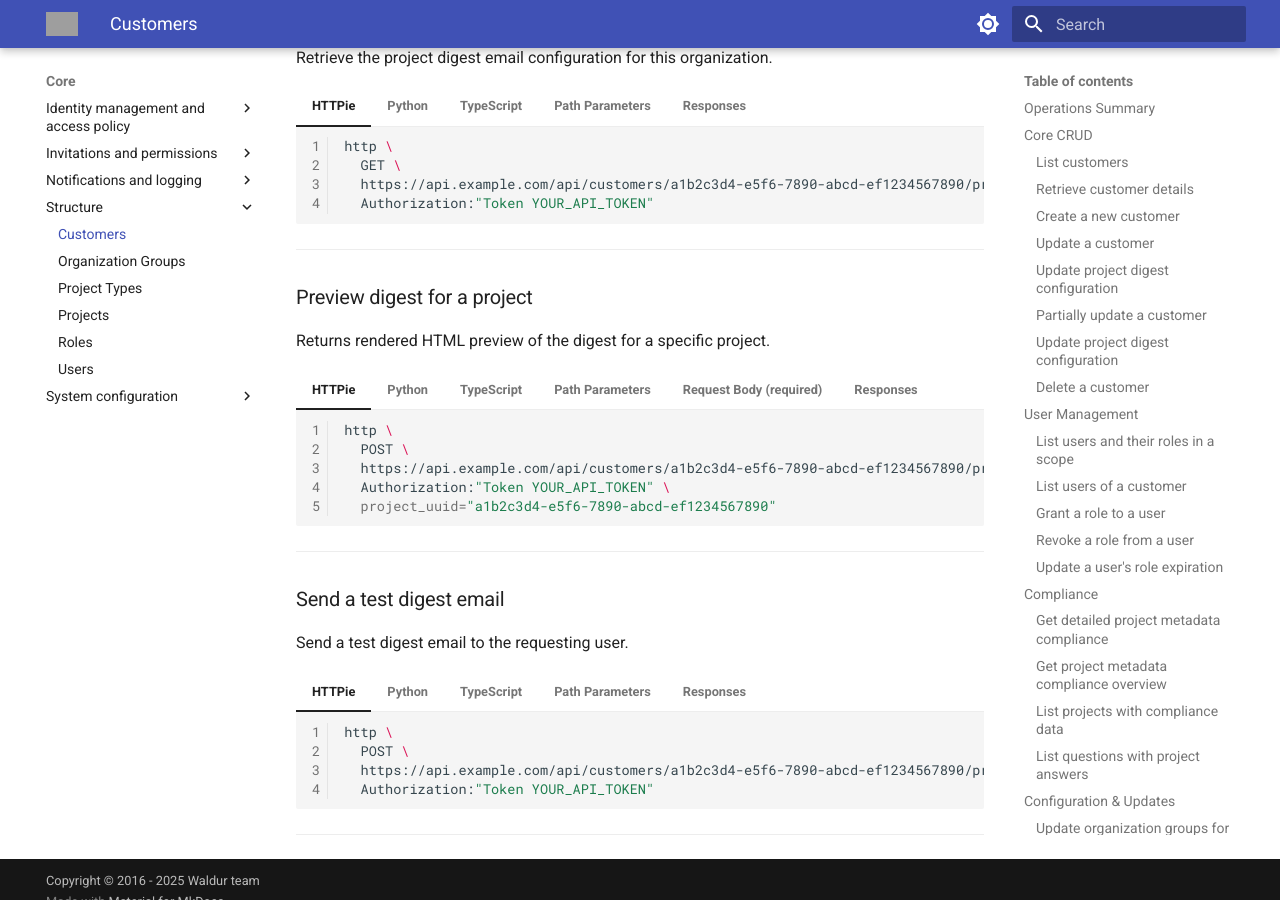
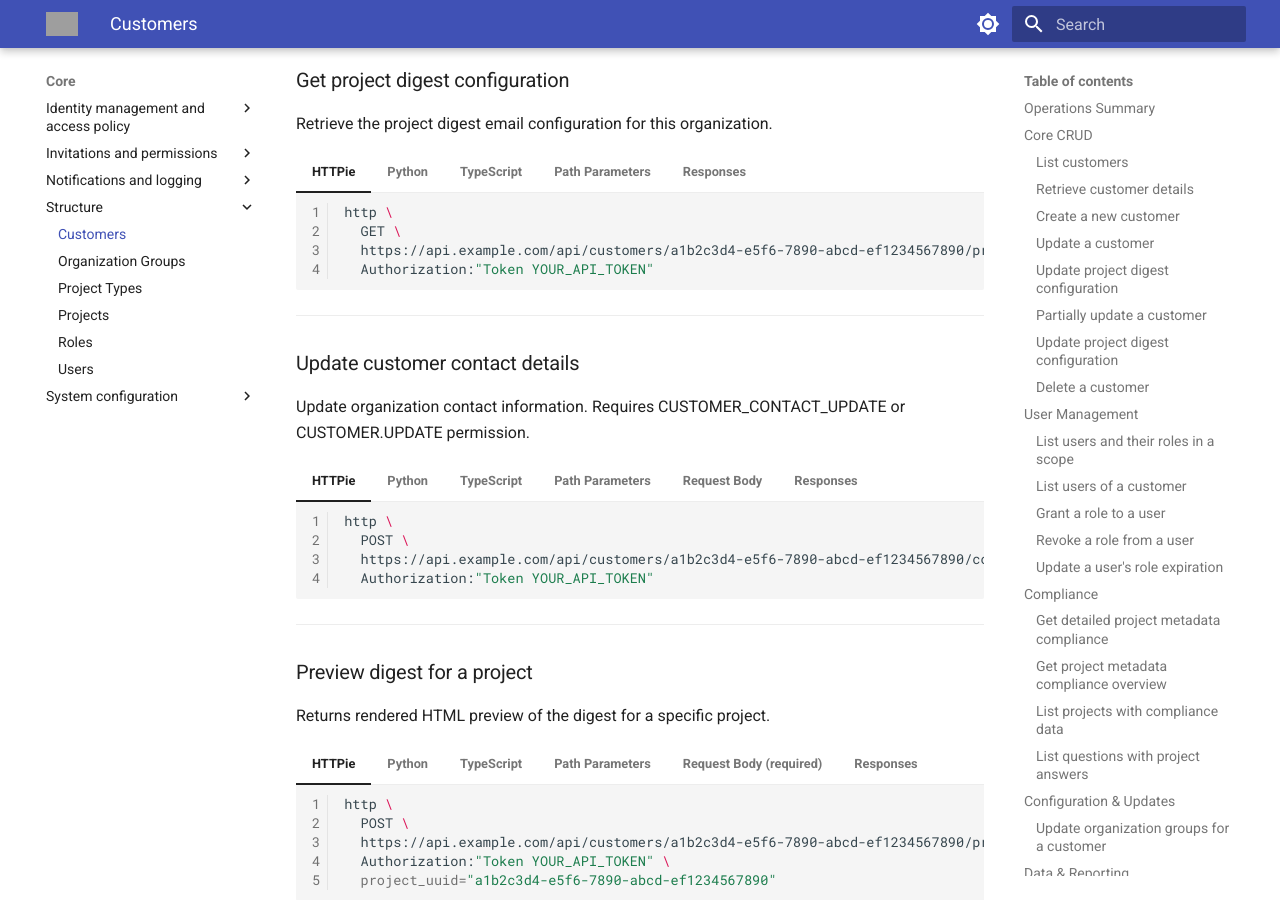
Before and after one commit to waldur/api-docs, an MkDocs documentation site: the page built from docs/core/structure/customers.md, in a window 1280 px wide and 900 px high, scrolled down 9592 px. Built offline with MkDocs 1.6.1 and Material for MkDocs 9.7.7, drawn with Linux system fonts in a browser that asks for light colours; the version menu is left out; some of the changed text lies outside the part shown; grey boxes are pictures that could not be loaded.

Commit message:
docs: Auto-generate API reference from https://code.opennodecloud.com/waldur/waldur-sdk-docs-generator

````diff
--- a/docs/core/structure/customers.md
+++ b/docs/core/structure/customers.md
@@ -44,6 +44,7 @@ All projects, resources, and costs are ultimately tied to a Customer. Users are
 | <span class="http-badge http-get">GET</span> | `/api/customers/{uuid}/history/at/` | [Get object state at a specific timestamp](#get-object-state-at-a-specific-timestamp) |
 | <span class="http-badge http-get">GET</span> | `/api/customers/{uuid}/history/` | [Get version history](#get-version-history) |
 | <span class="http-badge http-get">GET</span> | `/api/customers/{uuid}/project-digest-config/` | [Get project digest configuration](#get-project-digest-configuration) |
+| <span class="http-badge http-post">POST</span> | `/api/customers/{uuid}/contact/` | [Update customer contact details](#update-customer-contact-details) |
 | <span class="http-badge http-post">POST</span> | `/api/customers/{uuid}/project-digest-config/preview/` | [Preview digest for a project](#preview-digest-for-a-project) |
 | <span class="http-badge http-post">POST</span> | `/api/customers/{uuid}/project-digest-config/send-test/` | [Send a test digest email](#send-a-test-digest-email) |
 
@@ -2561,6 +2562,100 @@ Retrieve the project digest email configuration for this organization.
 
 ---
 
+### Update customer contact details
+
+Update organization contact information. Requires CUSTOMER_CONTACT_UPDATE or CUSTOMER.UPDATE permission.
+
+
+=== "HTTPie"
+
+    ```bash
+    http \
+      POST \
+      https://api.example.com/api/customers/a1b2c3d4-e5f6-7890-abcd-ef1234567890/contact/ \
+      Authorization:"Token YOUR_API_TOKEN"
+    ```
+
+=== "Python"
+
+    ```python
+    from waldur_api_client.client import AuthenticatedClient
+    from waldur_api_client.models.customer_contact_update_request import CustomerContactUpdateRequest # (1)
+    from waldur_api_client.api.customers import customers_contact # (2)
+
+    client = AuthenticatedClient(
+        base_url="https://api.example.com", token="YOUR_API_TOKEN"
+    )
+
+    body_data = CustomerContactUpdateRequest()
+    response = customers_contact.sync(
+        uuid="a1b2c3d4-e5f6-7890-abcd-ef1234567890",
+        client=client,
+        body=body_data
+    )
+
+    print(response)
+    ```
+
+
+    1.  **Model Source:** [`CustomerContactUpdateRequest`](https://github.com/waldur/py-client/blob/main/waldur_api_client/models/customer_contact_update_request.py)
+    2.  **API Source:** [`customers_contact`](https://github.com/waldur/py-client/blob/main/waldur_api_client/api/customers/customers_contact.py)
+
+=== "TypeScript"
+
+    ```typescript
+    import { customersContact } from 'waldur-js-client';
+
+    try {
+      const response = await customersContact({
+      auth: "Token YOUR_API_TOKEN",
+      path: {
+        "uuid": "a1b2c3d4-e5f6-7890-abcd-ef1234567890"
+      }
+    });
+      console.log('Success:', response);
+    } catch (error) {
+      console.error('Error:', error);
+    }
+    ```
+
+
+=== "Path Parameters"
+
+    | Name | Type | Required |
+    |---|---|---|
+    | `uuid` | string (uuid) | ✓ |
+
+
+=== "Request Body"
+
+    | Field | Type | Required | Description |
+    |---|---|---|---|
+    | `contact_details` | string |  |  |
+    | `email` | string (email) |  |  |
+    | `phone_number` | string |  |  |
+    | `address` | string |  |  |
+    | `postal` | string |  |  |
+    | `country` | string |  |  |
+    | `notification_emails` | string |  | Comma-separated list of notification email addresses |
+
+
+=== "Responses"
+
+    **`200`** -
+
+    | Field | Type | Description |
+    |---|---|---|
+    | `contact_details` | string |  |
+    | `email` | string (email) |  |
+    | `phone_number` | string |  |
+    | `address` | string |  |
+    | `postal` | string |  |
+    | `country` | string |  |
+    | `notification_emails` | string | Comma-separated list of notification email addresses |
+
+---
+
 ### Preview digest for a project
 
 Returns rendered HTML preview of the digest for a specific project.
````
Also changed, not shown: docs/marketplace/provider-api/provider-resources.md (+5 -0 lines), docs/marketplace/resources-and-orders/resources.md (+5 -0 lines).
